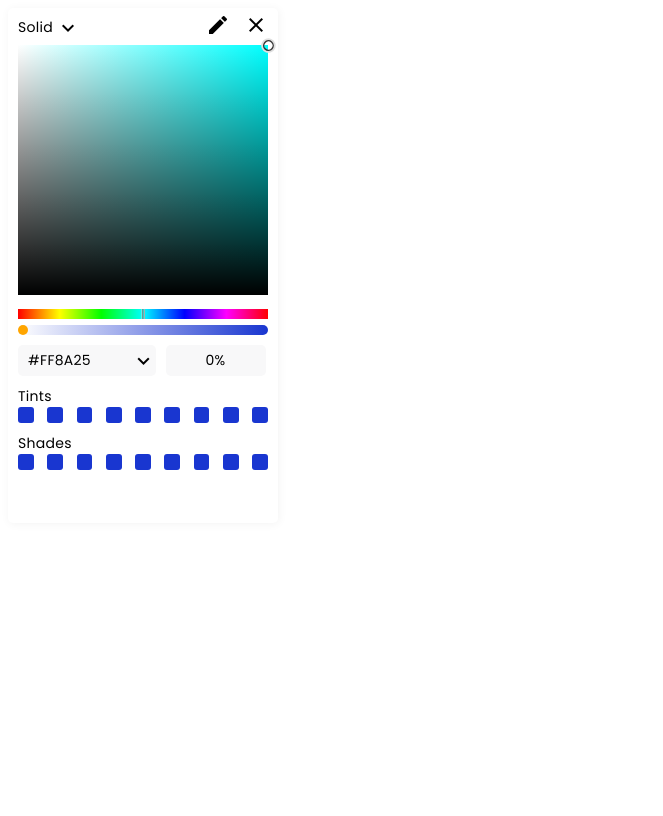
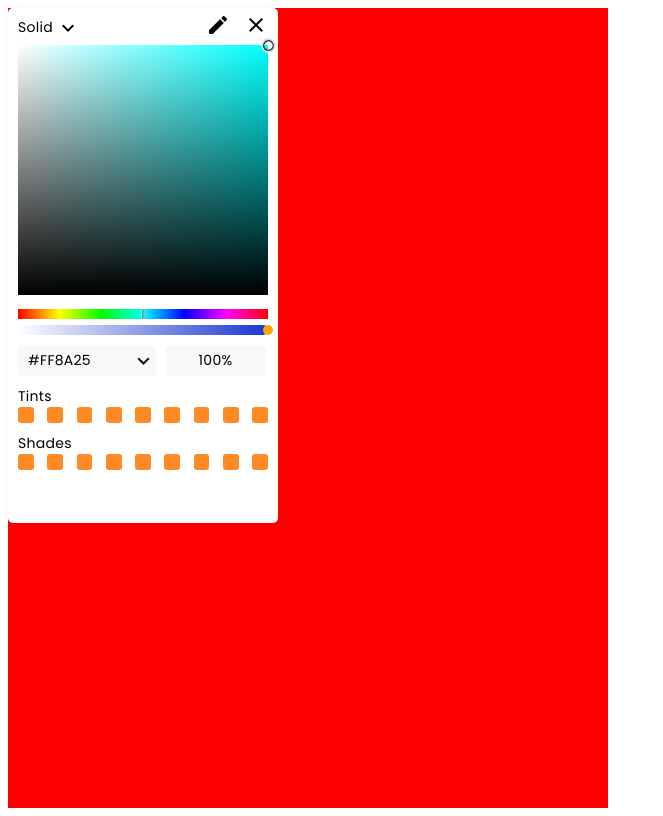
Before and after one commit to vish3232/color-picker, a React (Create React App) app: page / in a window 1280 px wide. Shown: the whole page, without its empty margins (0-663 px from the left). Built offline with nearby package versions, Linux system fonts and the light colour scheme.

Commit message:
worked on draggable feature within parent container

```diff
--- a/src/ColorPickerDesign.css
+++ b/src/ColorPickerDesign.css
@@ -67,7 +67,6 @@ color: #000000;
     width: 250px;
 height: 250px;
 
-background: linear-gradient(94.89deg, #A5A5A5 0%, #0000FF 100%);
 border-radius: 5px;
 }
 
--- a/src/ColorPickerDesign.js
+++ b/src/ColorPickerDesign.js
@@ -53,12 +53,14 @@ const elemRef = useRef(null)
     const { offsetTop, offsetLeft } = target
     const { left, top } = elemRef.current.getBoundingClientRect()
    // console.log(left,top);
+
     dragProps.current = {
-      dragStartLeft: left - offsetLeft,
-      dragStartTop: top - offsetTop,
+      dragStartLeft: left ,
+      dragStartTop: top ,
       dragStartX: clientX,
       dragStartY: clientY
     }
+
 
     window.addEventListener('mousemove', startDragging, false)
     window.addEventListener('mouseup', stopDragging, false)
@@ -67,7 +69,16 @@ const elemRef = useRef(null)
 
 
   const startDragging = ({ clientX, clientY }) => {
+    var parentPos = parentRef.current.getBoundingClientRect()
+    const childPos = elemRef.current.getBoundingClientRect()
+    console.log(dragProps.current.dragStartLeft);
+//console.log(parentPos);
+if(childPos.left>=parentPos.left&&childPos.top>=parentPos.top&&childPos.right<=parentPos.right&&childPos.bottom<=parentPos.bottom){
+
     elemRef.current.style.transform = `translate(${dragProps.current.dragStartLeft + clientX - dragProps.current.dragStartX}px, ${dragProps.current.dragStartTop + clientY - dragProps.current.dragStartY}px)`
+}else{
+
+}
   }
 
   const stopDragging = () => {
@@ -93,8 +104,8 @@ const elemRef = useRef(null)
   const [hsl,sethsl]=useState('')
   const [selectedColorType,setselectedColorType]=useState('hexcode')
   const [selectedColorTypeModal,setselectedColorTypeModal]=useState(false)
-  const [transparency,settransparency]=useState(0)
-  const [transparencyToHex,settransparencyToHex]=useState(0)
+  const [transparency,settransparency]=useState(100)
+  const [transparencyToHex,settransparencyToHex]=useState(null)
 
 useEffect(() => {
     function setOffsets() {
@@ -217,9 +228,9 @@ useEffect(() => {
     const data=[{id:1},{id:2},{id:3},{id:4},{id:5},{id:6},{id:7},{id:8},{id:9}]
 
     return(
+        <div ref={parentRef} style={{width:600,height:800,backgroundColor:'red'}} onMouseDown={initialiseDrag} >
+        <div
 
-        <div
-        onMouseDown={initialiseDrag}
         ref={elemRef}
         className="color-picker-main-container" >
             <div className="dropdown-icons-container" >
@@ -259,11 +270,11 @@ useEffect(() => {
 
             <div onMouseDown={(e)=>{
 
-              if((((e.clientX-20)*100)/245)<=100){
+              if((((e.clientX-20)*100)/245)<=100&&(((e.clientX-20)*100)/245)>=0){
                 settransparency((((e.clientX-20)*100)/245).toFixed(0))
                settransparencyToHex(percentToHex((((e.clientX-20)*100)/245).toFixed(0)))
             }}} className="transparancy-container" >
-              <div style={{position:'absolute',left:`${transparency}%`,backgroundColor:'orange',width:10,height:10,borderRadius:5}} >
+              <div style={{position:'absolute',left:`${transparency-2}%`,backgroundColor:'orange',width:10,height:10,borderRadius:5}} >
 
               </div>
 
@@ -296,7 +307,7 @@ useEffect(() => {
                 {
                     data.map((data)=>{
                         return(
-                            <div style={{backgroundColor:hexCode+transparencyToHex}} className="tint-color-container" ></div>
+                            <div style={{backgroundColor:hexCode+`${transparencyToHex===null?"":transparencyToHex}`}} className="tint-color-container" ></div>
                         )
                     })
                 }
@@ -310,7 +321,7 @@ useEffect(() => {
                 {
                     data.map((data)=>{
                         return(
-                            <div style={{backgroundColor:hexCode+transparencyToHex}} className="Shades-color-container" ></div>
+                            <div style={{backgroundColor:hexCode+`${transparencyToHex===null?"":transparencyToHex}`}} className="Shades-color-container" ></div>
                         )
                     })
                 }
@@ -319,6 +330,7 @@ useEffect(() => {
 
 
         </div>
+        </div>
 
     )
 }
```
